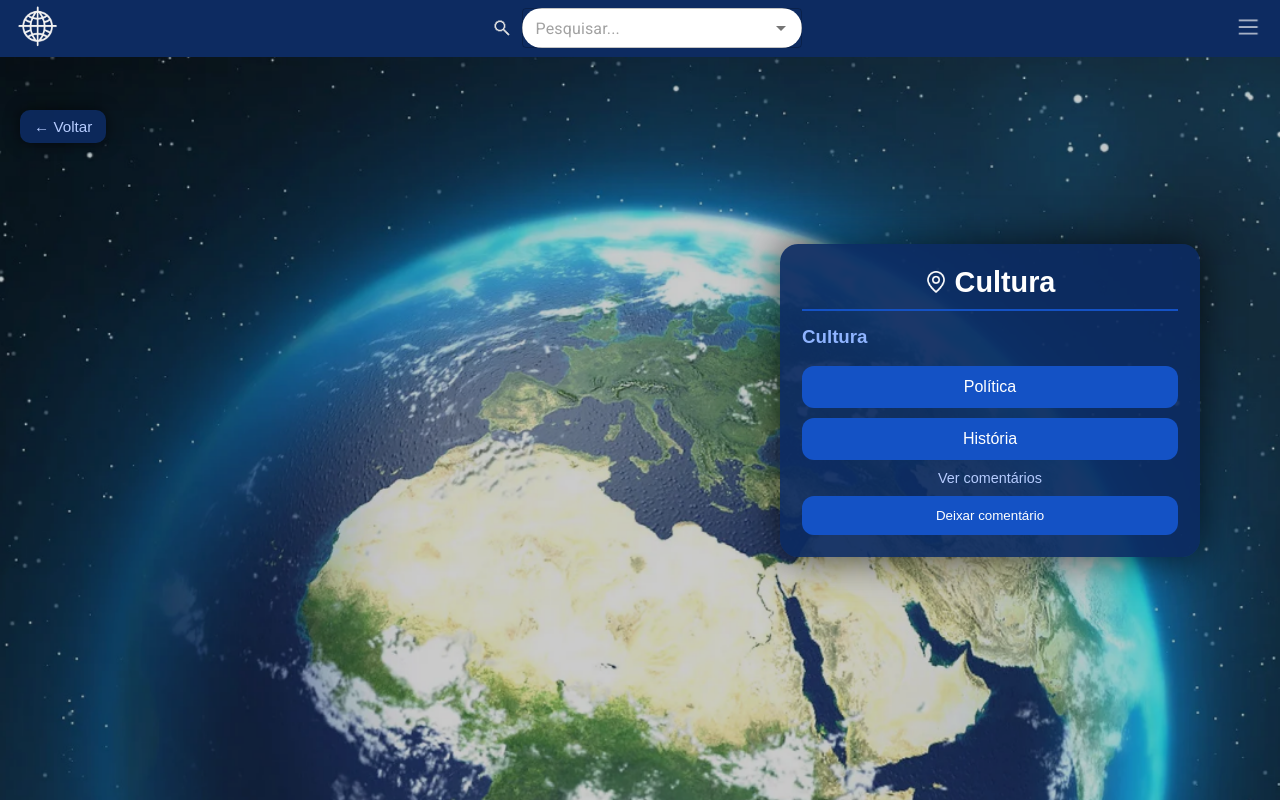
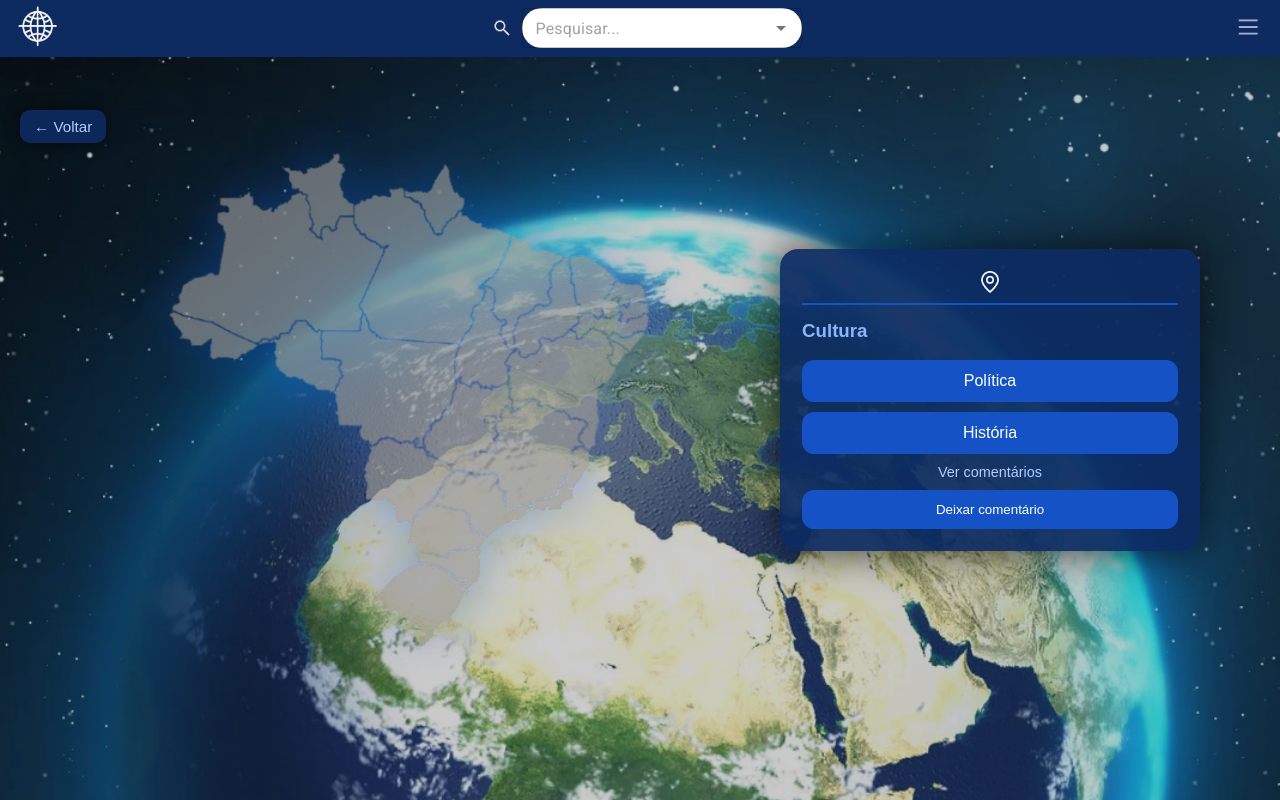
Before and after one commit to luis-henrique-santarem/FrontEndPI, a React (Vite) app in the folder AtlasMundi/meu-projeto-react/: page /cultura in a window 1280 px wide. Built offline with nearby package versions, Linux system fonts and the light colour scheme; no server answers.

Commit message:
coisas 2.0

```diff
--- a/AtlasMundi/meu-projeto-react/src/components/Cultura.css
+++ b/AtlasMundi/meu-projeto-react/src/components/Cultura.css
@@ -164,6 +164,17 @@
   transform: translateX(-4px);
 }
 
+.mapa-brasil {
+  position: fixed;
+  left: 12%;
+  top: 50%;
+  transform: translateY(-50%);
+  width: 570px;
+  opacity: 0.65;
+  z-index: 1;
+  pointer-events: none;
+  filter: drop-shadow(0 0 25px rgba(20, 82, 197, 0.6));
+}
 @media (max-width: 768px) {
   .cultura-page {
     justify-content: center;
--- a/AtlasMundi/meu-projeto-react/src/components/Cultura.jsx
+++ b/AtlasMundi/meu-projeto-react/src/components/Cultura.jsx
@@ -4,10 +4,9 @@ import "./Cultura.css";
 import { Modal, Box, Typography, TextField, Button } from "@mui/material";
 import { pegarPais } from "../js/country";
 import { createComment } from "../js/comment";
-
 import bgImage from "../assets/mundomuitofoda.png";
 import locationIcon from "../assets/location.png";
-
+import mapaBrasil from "../assets/mapabrasil.png";
 export default function Cultura({ pais, flagUrl, english }) {
   const [openComment, setOpenComment] = useState(false);
   const [comment, setComment] = useState("");
@@ -17,9 +16,11 @@ export default function Cultura({ pais, flagUrl, english }) {
 
   const token = localStorage.getItem("token");
 
+
   async function funcao() {
     try {
       const paisPego = await pegarPais(pais, english);
+
 
       setCultura(
         `${paisPego?.culture ?? ""} ${paisPego?.culture2 ?? ""}`
@@ -50,6 +51,7 @@ export default function Cultura({ pais, flagUrl, english }) {
     funcao();
   }, [pais, english]);
 
+
   const modalStyle = {
     position: "absolute",
     top: "50%",
@@ -75,11 +77,17 @@ export default function Cultura({ pais, flagUrl, english }) {
 
   return (
     <div className="cultura-page">
+
       <div
         className="cultura-background"
         style={{ backgroundImage: `url(${bgImage})` }}
       />
 
+      <img
+        src={mapaBrasil}
+        alt="Mapa do Brasil"
+        className="mapa-brasil"
+      />
       <Link to="/" className="btn-back">
         {english ? "← Return" : "← Voltar"}
       </Link>
@@ -87,9 +95,8 @@ export default function Cultura({ pais, flagUrl, english }) {
       <aside className="country-card">
         <h2 className="country-title">
           <img src={locationIcon} alt="Localização" className="location-icon" />
-          {english ? "Culture" : "Cultura"}
+          {pais}
         </h2>
-
         {images.length > 0 && (
           <div className="carousel">
             <button onClick={prevImage} className="carousel-btn">‹</button>
@@ -119,10 +126,16 @@ export default function Cultura({ pais, flagUrl, english }) {
         </div>
       </aside>
 
+      {/* Bandeira fixa */}
       {flagUrl && (
-        <img src={flagUrl} alt={`Bandeira de ${pais}`} className="fixed-flag" />
+        <img
+          src={flagUrl}
+          alt={`Bandeira de ${pais}`}
+          className="fixed-flag"
+        />
       )}
 
+      {/* Modal de comentário */}
       <Modal open={openComment} onClose={() => setOpenComment(false)}>
         <Box sx={modalStyle}>
           <Typography variant="h6" gutterBottom>
--- a/AtlasMundi/meu-projeto-react/src/components/Politica.css
+++ b/AtlasMundi/meu-projeto-react/src/components/Politica.css
@@ -136,6 +136,17 @@
   background: #1452c5;
   border-radius: 10px;
 }
+.mapa-brasil {
+  position: fixed;
+  left: 12%;
+  top: 50%;
+  transform: translateY(-50%);
+  width: 570px;
+  opacity: 0.65;
+  z-index: 1;
+  pointer-events: none;
+  filter: drop-shadow(0 0 25px rgba(20, 82, 197, 0.6));
+}
 
 @media (max-width: 1024px) {
   .politica-page {
--- a/AtlasMundi/meu-projeto-react/src/components/Politica.jsx
+++ b/AtlasMundi/meu-projeto-react/src/components/Politica.jsx
@@ -7,13 +7,14 @@ import { createComment } from "../js/comment";
 
 import bgImage from "../assets/mundomuitofoda.png";
 import locationIcon from "../assets/location.png";
+import mapaBrasil from "../assets/mapabrasil.png";
 
 export default function Politica({ pais, flagUrl, english }) {
   const [openComment, setOpenComment] = useState(false);
   const [comment, setComment] = useState("");
   const [politica, setPolitica] = useState("");
   const [imgIndex, setImgIndex] = useState(0);
-  const [images, setImgs] = useState([]); // ✅ declarado aqui
+  const [images, setImgs] = useState([]);
 
   const token = localStorage.getItem("token");
 
@@ -24,11 +25,9 @@ export default function Politica({ pais, flagUrl, english }) {
       setPolitica(
         `${paisPego?.politics ?? ""} ${paisPego?.politics2 ?? ""}`
       );
-
-      // ✅ cria array de imagens e filtra undefined
       const imgs = [flagUrl, paisPego?.pictureUrl].filter(Boolean);
       setImgs(imgs);
-      setImgIndex(0); // reset seguro
+      setImgIndex(0);
 
       return paisPego.id;
     } catch (e) {
@@ -63,12 +62,10 @@ export default function Politica({ pais, flagUrl, english }) {
     boxShadow: 24,
     p: 4,
   };
-
   const nextImage = () => {
     if (images.length <= 1) return;
     setImgIndex((prev) => (prev + 1) % images.length);
   };
-
   const prevImage = () => {
     if (images.length <= 1) return;
     setImgIndex((prev) => (prev - 1 + images.length) % images.length);
@@ -80,16 +77,19 @@ export default function Politica({ pais, flagUrl, english }) {
         className="politica-background"
         style={{ backgroundImage: `url(${bgImage})` }}
       />
+      <img
+        src={mapaBrasil}
+        alt="Mapa do Brasil"
+        className="mapa-brasil"
+      />
       <Link to="/" className="btn-back">
         {english ? "← Return" : "← Voltar"}
       </Link>
-
       <aside className="country-card">
         <h2 className="country-title">
           <img src={locationIcon} alt="Localização" className="location-icon" />
-          {english ? "Politics" : "Política"}
+          {pais}
         </h2>
-
         {images.length > 0 && (
           <div className="carousel">
             <button onClick={prevImage} className="carousel-btn">‹</button>
@@ -118,11 +118,13 @@ export default function Politica({ pais, flagUrl, english }) {
           </button>
         </div>
       </aside>
-
       {flagUrl && (
-        <img src={flagUrl} alt={`Bandeira de ${pais}`} className="fixed-flag" />
+        <img
+          src={flagUrl}
+          alt={`Bandeira de ${pais}`}
+          className="fixed-flag"
+        />
       )}
-
       <Modal open={openComment} onClose={() => setOpenComment(false)}>
         <Box sx={modalStyle}>
           <Typography variant="h6" gutterBottom>
```
Also changed, not shown: AtlasMundi/meu-projeto-react/src/components/Historia.jsx (+0 -12 lines).
